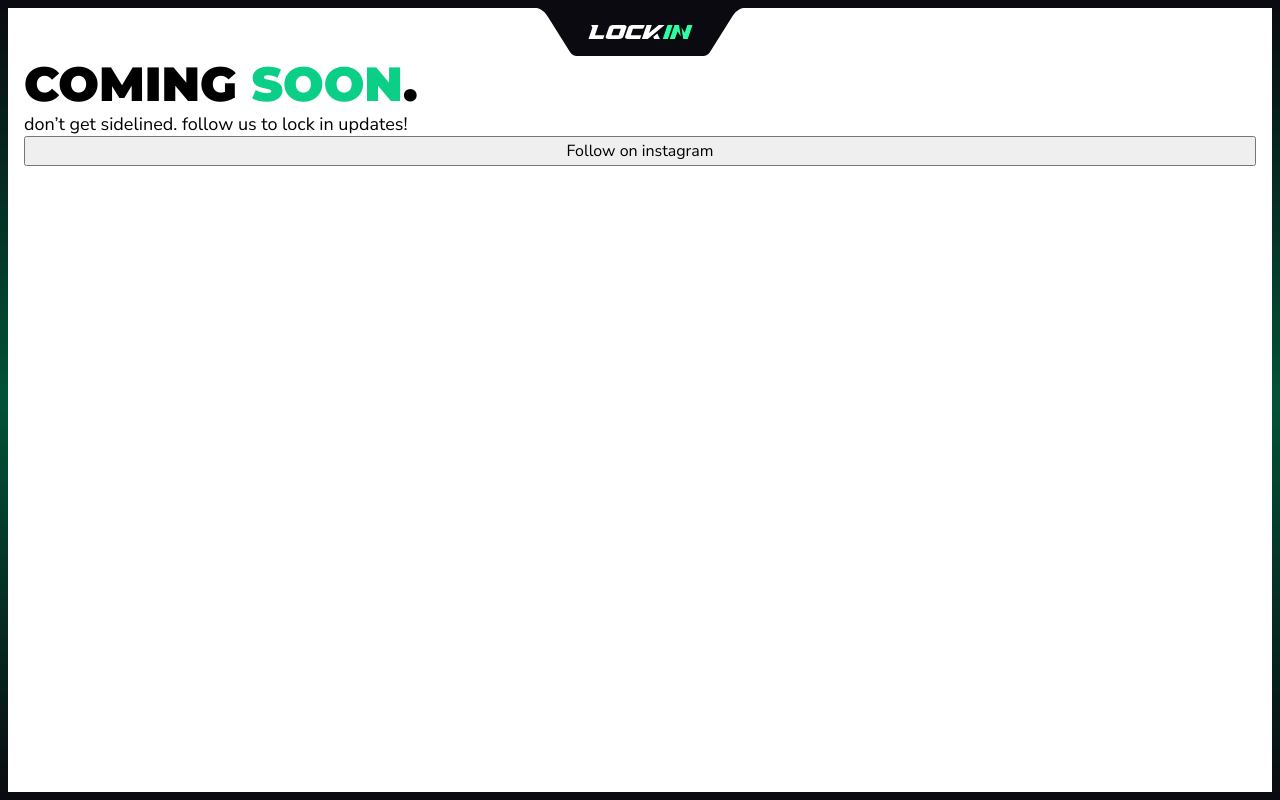
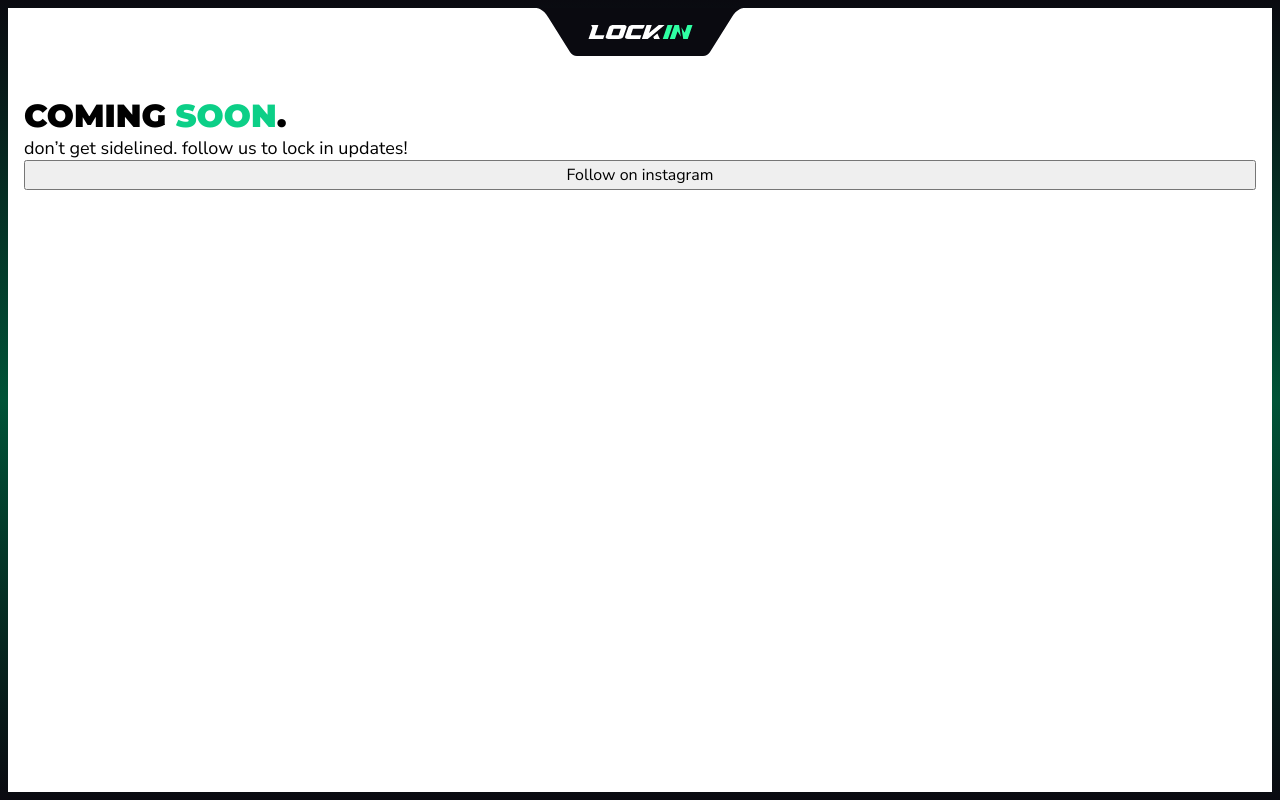
Before and after one commit to inovux/lockin-coming-soon, a website: page index.html in a window 1280 px wide. Drawn offline with Linux system fonts and the light colour scheme.

Commit message:
feat: added white space to top of content wrapper

```diff
--- a/css/main.css
+++ b/css/main.css
@@ -205,8 +205,8 @@
   }
 
   .heading-display--s {
-    font-size: var(--font-size-heading-display-sm);
-    line-height: 3.5rem;
+    font-size: var(--font-size-heading-display-xs);
+    line-height: 2.5rem;
   }
 
   .heading-display--accent {
@@ -257,7 +257,7 @@
     flex: 1;
     width: 100%;
     background-color: var(--clr-neutral-100);
-    padding: 48px var(--spacing-4) var(--spacing-4);
+    padding: calc(var(--spacing-8) + var(--spacing-9)) var(--spacing-4) var(--spacing-4);
   }
 
   .wrapper--relative {
```
